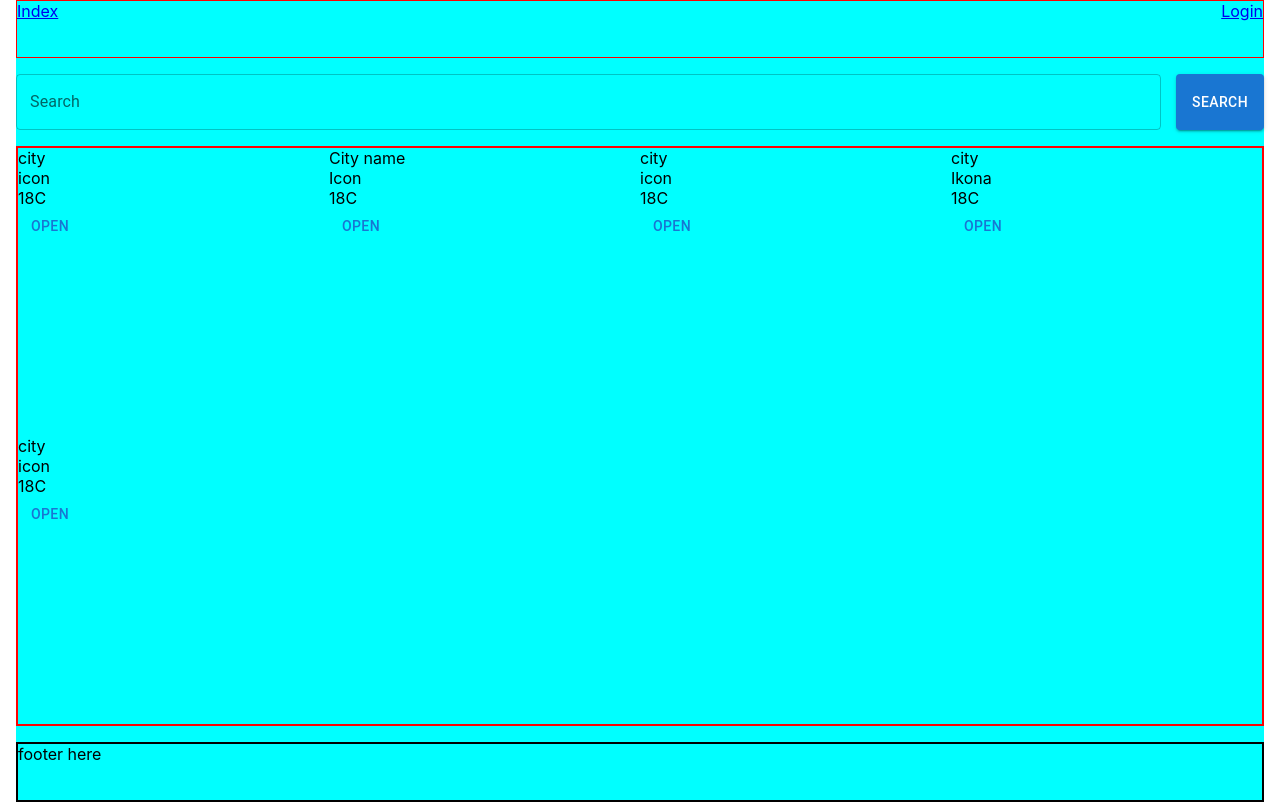
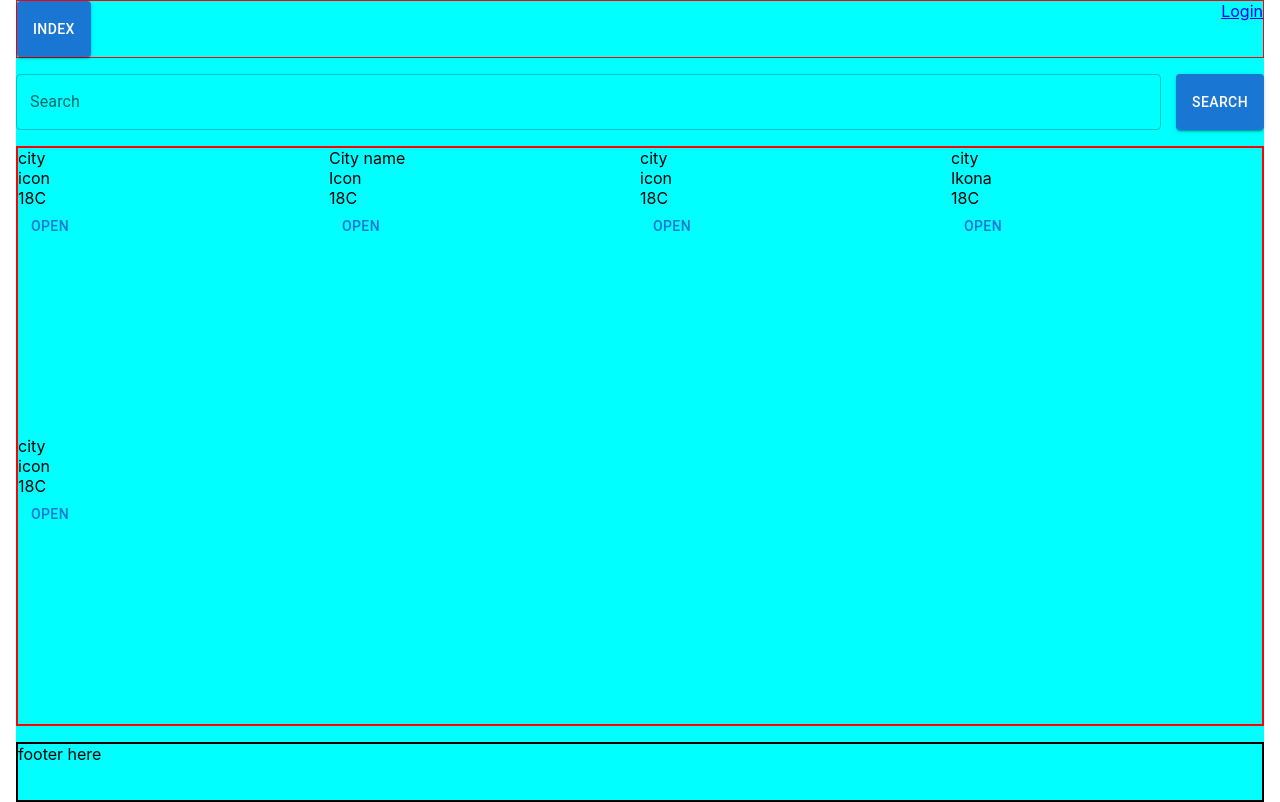
Before and after one commit to GoranAviani/react_apollo_client_3_cache, a React (Create React App) app: page / in a window 1280 px wide. Built offline with nearby package versions, Linux system fonts and the light colour scheme.

Commit message:
first steps

```diff
--- a/src/components/Navigation/Navigation.js
+++ b/src/components/Navigation/Navigation.js
@@ -4,14 +4,22 @@ import {Link} from "react-router-dom";
 
 import './Navigation.css'
 import LoginRegister from "../LoginRegister/LoginRegister";
+import {Button} from "@mui/material";
 
 //             <Link to="/dashboard">Dashboard</Link>
 const Navigation = ({setSearchedCityDetails}) => {
     return (
         <div className="navigation">
-            <Link to="/" onClick={() => {
+
+            <Button
+                variant="contained"
+                color="primary"
+                component={Link}
+                to="/" onClick={() => {
                 setSearchedCityDetails(null)
-            }}>Index </Link>
+            }}
+            >Index
+            </Button>
 
             <LoginRegister/>
 
```
